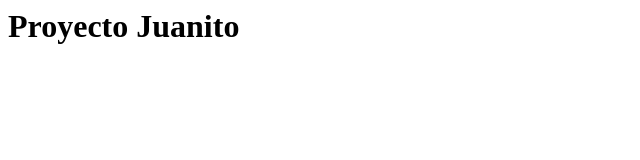
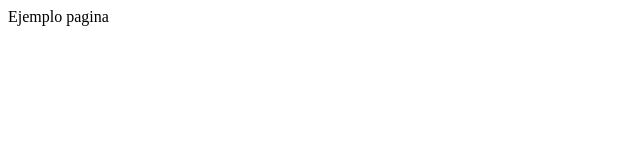
Before and after one commit to Pavexisant/ProjectoJuanito, a plain HTML site: page index.html in a window 1280 px wide. Shown: the whole page, without its empty margins (0-640 px from the left). Drawn offline with Linux system fonts and the light colour scheme.

Commit message:
Index creacion

```diff
--- a/index.html
+++ b/index.html
@@ -1 +1,6 @@
-<h1> Proyecto Juanito </h1>
+<head>
+    <title> Proyecto 1 </title>
+</head>
+<body>
+    <p> Ejemplo pagina </p>
+</body>
```
